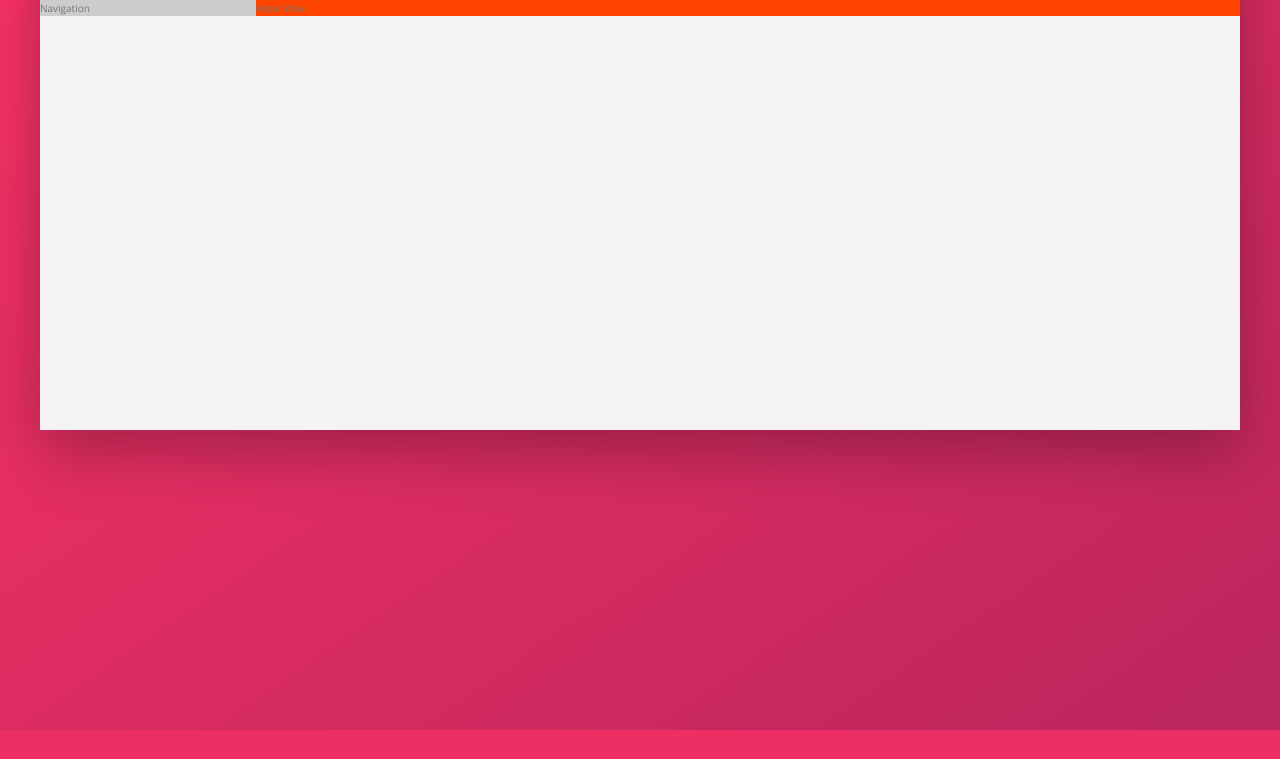
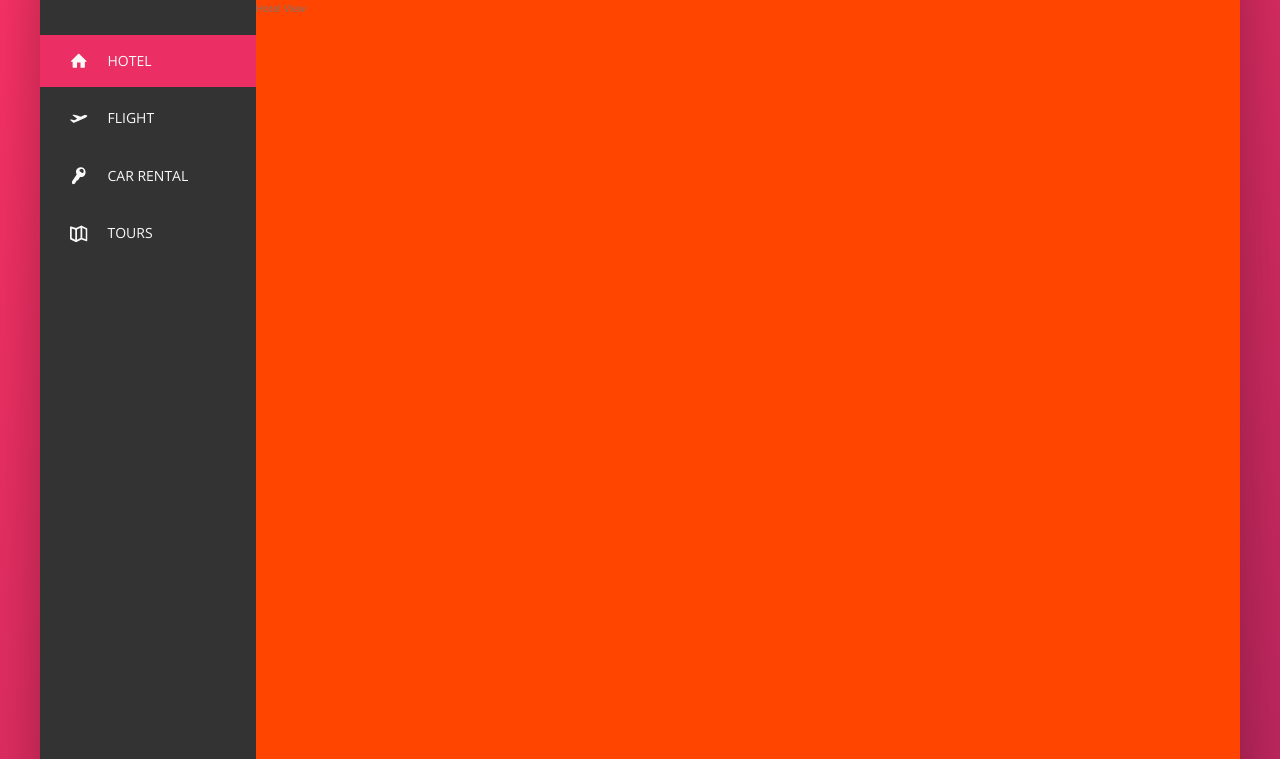
Before and after one commit to Maggnity/trillo-project, a website: page index.html in a window 1280 px wide. Shown: the part 150-909 px from the top of the page. Before the commit the page ends 880 px from the top, so only its background shows below. Drawn offline with nearby package versions, Linux system fonts and the light colour scheme.

Commit message:
Building the Navigation part 2

```diff
--- a/index.html
+++ b/index.html
@@ -73,12 +73,52 @@
               alt="user photo"
               class="user-nav__user-photo"
             />
+            <span class="user-nav__user-name">Jonas</span>
           </div>
         </nav>
       </header>
       <div class="content">
-        <nav class="sidebar">Navigation</nav>
-        <main class="hotel-view">Hotel View</main>
+        <nav class="sidebar">
+            <ul class="side-nav">
+                <li class="side-nav__item side-nav__item--active">
+                    <a href="" class="side-nav__link">
+                        <svg class="side-nav__icon">
+                            <use xlink:href="img/sprite.svg#icon-home" />
+                        </svg>
+                        <span>Hotel</span>
+                    </a>
+                </li>
+                <li class="side-nav__item">
+                    <a href="" class="side-nav__link">
+                        <svg class="side-nav__icon">
+                            <use xlink:href="img/sprite.svg#icon-aircraft-take-off" />
+                        </svg>
+                        <span>Flight</span>
+                    </a>
+                </li>
+                <li class="side-nav__item">
+                    <a href="" class="side-nav__link">
+                        <svg class="side-nav__icon">
+                            <use xlink:href="img/sprite.svg#icon-key" />
+                        </svg>
+                        <span>Car Rental</span>
+                    </a>
+                </li>
+                <li class="side-nav__item">
+                    <a href="" class="side-nav__link">
+                        <svg class="side-nav__icon">
+                            <use xlink:href="img/sprite.svg#icon-map" />
+                        </svg>
+                        <span>Tours</span>
+                    </a>
+                </li>
+            </ul>
+
+            <div class="legal">&copy; 2023 by Maggnity. All rights reserved.</div>
+        </nav>
+        <main class="hotel-view">
+            Hotel View
+        </main>
       </div>
     </div>
   </body>
--- a/sass/_components.scss
+++ b/sass/_components.scss
@@ -111,3 +111,71 @@
   &__user-name {
   }
 }
+
+// SIDE NAVIGATION
+
+.side-nav {
+  font-size: 1.4rem;
+  list-style: none;
+  margin-top: 3.5rem;
+
+  &__item {
+    position: relative;
+
+    &:not(:last-child) {
+      margin-bottom: 0.5rem;
+    }
+  }
+  &__item::before {
+    content: '';
+    position: absolute;
+    top: 0;
+    left: 0;
+    height: 100%;
+    width: 3px;
+    transform: scaleY(0);
+    background-color: var(--color-primary);
+    transition:
+        transform 0.2s,
+        width 0.4s cubic-bezier(1, 0, 0, 1) 0.2s,
+        background-color .1s;
+        //transform-origin: bottom;
+  }
+
+  &__item:hover::before,
+  &__item--active::before {
+    transform: scaleY(1);
+    width: 100%;
+  }
+
+  &__item:active::before {
+    background-color: var(--color-light);
+  }
+
+  &__link:link,
+  &__link:visited {
+    color: var(--color-grey-light-1);
+    text-decoration: none;
+    text-transform: uppercase;
+    display: block;
+    padding: 1.5rem 3rem;
+    position: relative;
+    z-index: 10;
+
+    display: flex;
+    align-items: center;
+  }
+
+  &__icon {
+    height: 1.75rem;
+    width: 1.75rem;
+    margin-right: 2rem;
+    fill: currentColor;
+  }
+}
+
+.legal {
+  font-size: 1.2rem;
+  color: var(--color-grey-light-2);
+  text-align: center;
+}
--- a/sass/_layout.scss
+++ b/sass/_layout.scss
@@ -20,12 +20,17 @@
 
 .content {
     display: flex;
+    height: 80rem;
 }
 
 .sidebar {
-    background-color: var(--color-grey-light-4);
+    background-color: var(--color-grey-dark-1);
 
     flex: 0 0 18%;
+
+    display: flex;
+    flex-direction: column;
+    justify-content: space-between;
 }
 
 .hotel-view {
```
Also changed, not shown: css/style.css.
